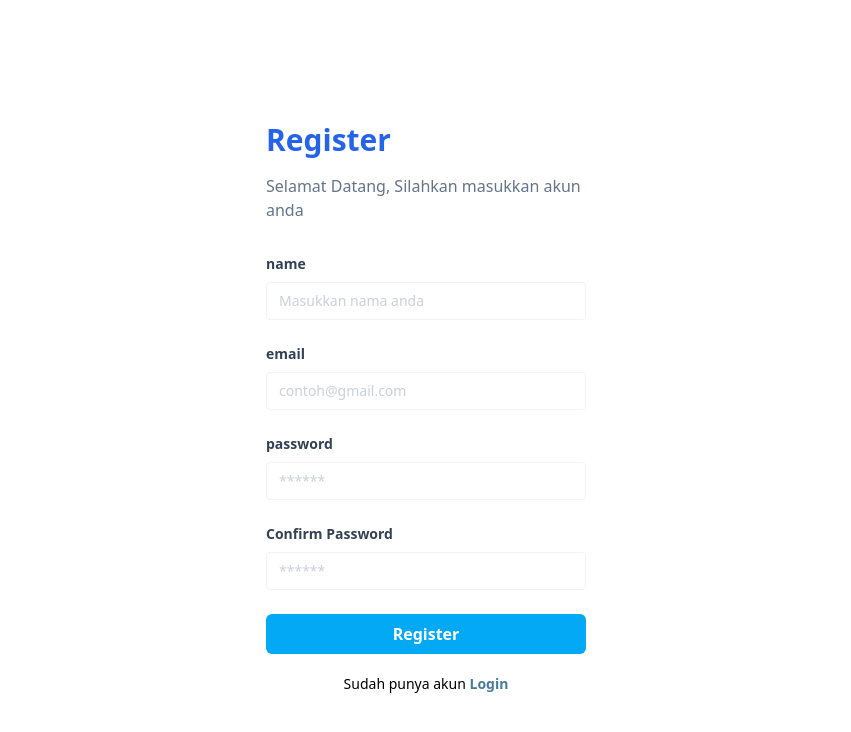
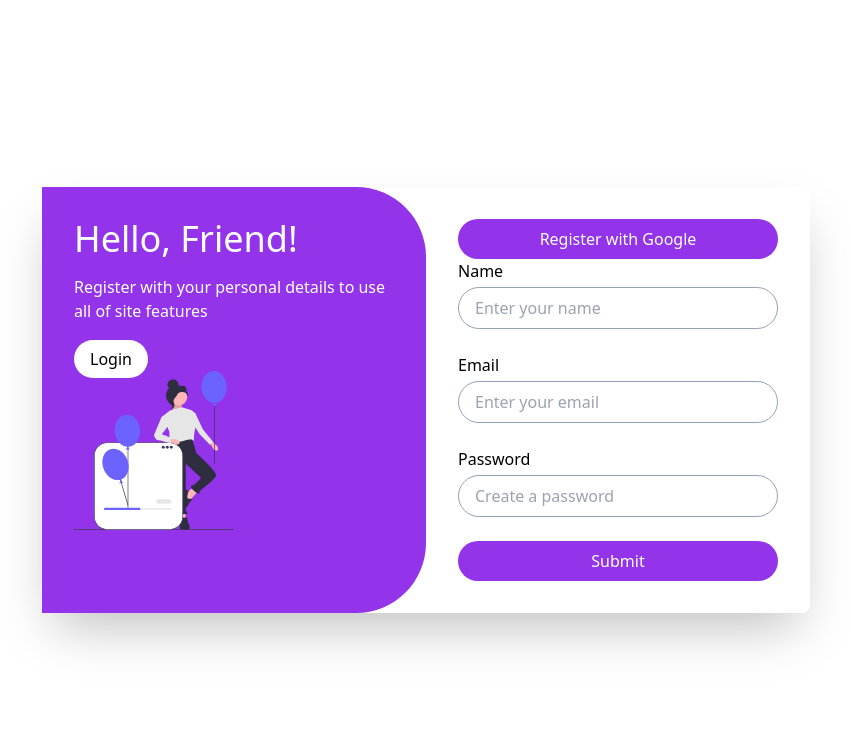
Before and after one commit to Anqalah/skripsi, a React (Vite) app in the folder fe/: page /register in a window 1280 px wide. Shown: the top 732 px of the page, without its empty margins (214-1065 px from the left). Built offline with nearby package versions, Linux system fonts and the light colour scheme.

Commit message:
rombak tampilan login

```diff
--- a/fe/package.json
+++ b/fe/package.json
@@ -12,6 +12,7 @@
   "dependencies": {
     "react": "^18.2.0",
     "react-dom": "^18.2.0",
+    "react-icons": "^5.2.1",
     "react-router-dom": "^6.23.1"
   },
   "devDependencies": {
--- /dev/null
+++ b/fe/src/Pages/forgot.jsx
@@ -0,0 +1,30 @@
+import FormInput from "../components/Elements/Input";
+import Form from "../components/Fragments/Form";
+import AuthLayout from "../components/Layouts/AuthLayouts";
+
+const ForgotPassword = () => {
+  const handleSubmit = (event) => {
+    event.preventDefault();
+    // Handle password reset
+  };
+
+  return (
+    <AuthLayout
+      title="Forgot Password"
+      subtitle="Remember your password?"
+      linkText="Sign In"
+      linkHref="/login"
+    >
+      <Form onSubmit={handleSubmit}>
+        <FormInput
+          label="Email"
+          type="email"
+          id="email"
+          placeholder="Enter your email"
+        />
+      </Form>
+    </AuthLayout>
+  );
+};
+
+export default ForgotPassword;
--- a/fe/src/Pages/login.jsx
+++ b/fe/src/Pages/login.jsx
@@ -1,17 +1,62 @@
-import FormLogin from "../components/Fragments/FormLogin";
+// import FormLogin from "../components/Fragments/FormLogin";
 import AuthLayout from "../components/Layouts/AuthLayouts";
-import { Link } from "react-router-dom";
+// import InputForm from "../components/Elements/Input";
+// import FormLogin from "../components/Fragments/FormLogin";
+import FormInput from "../components/Elements/Input";
+import { FcGoogle } from "react-icons/fc";
+import Form from "../components/Fragments/Form";
+
+// const LoginPage = () => {
+//   return (
+//     <AuthLayout title="Login" type="login">
+//       <FormLogin />
+//     </AuthLayout>
+//   );
+// };
+
+// export default LoginPage;
 
 const LoginPage = () => {
+  const handleSubmit = (event) => {
+    event.preventDefault();
+    // Handle login
+  };
+
   return (
-    <AuthLayout title="Login">
-      <FormLogin />
-      <p className="text-sm mt-5 text-center ">
-        Belum punya akun?{" "}
-        <Link to="/register" className="font-bold text-[#457b9d]">
-          Daftar
-        </Link>
-      </p>
+    <AuthLayout
+      title="Welcome Back!"
+      subtitle="Enter your personal details to use all of site features"
+      linkText="Register"
+      linkHref="/register"
+      >
+
+      <a
+        href="#"
+        className="flex items-center justify-center px-4 py-2 mb-4 bg-white text-black rounded-full border border-gray-300 hover:bg-gray-100 transition"
+      >
+        <FcGoogle className="mr-2" />
+        Login with Google
+      </a>
+      <Form onSubmit={handleSubmit}>
+        <FormInput
+          label="Email"
+          type="email"
+          id="email"
+          placeholder="Enter your email"
+        />
+        <FormInput
+          label="Password"
+          type="password"
+          id="password"
+          placeholder="Enter your password"
+        />
+      </Form>
+      <a
+        href="/forgot-password"
+        className="text-sm text-purple-800 hover:underline"
+      >
+        Forgot password?
+      </a>
     </AuthLayout>
   );
 };
--- a/fe/src/Pages/register.jsx
+++ b/fe/src/Pages/register.jsx
@@ -1,17 +1,57 @@
+import FormInput from "../components/Elements/Input";
+import InputForm from "../components/Elements/Input";
+import Form from "../components/Fragments/Form";
 import FormRegister from "../components/Fragments/FormRegister";
 import AuthLayout from "../components/Layouts/AuthLayouts";
-import { Link } from "react-router-dom";
 
+// const RegisterPage = () => {
+//   return (
+//     <AuthLayout title="Register" type="register">
+//       <FormRegister />
+//     </AuthLayout>
+//   );
+// };
+
+// export default RegisterPage;
 const RegisterPage = () => {
+  const handleSubmit = (event) => {
+    event.preventDefault();
+    // Handle registration
+  };
+
   return (
-    <AuthLayout title="Register">
-      <FormRegister />
-      <p className="text-sm mt-5 text-center ">
-        Sudah punya akun{" "}
-        <Link to="/login" className="font-bold text-[#457b9d]">
-          Login
-        </Link>
-      </p>
+    <AuthLayout
+      title="Hello, Friend!"
+      subtitle="Register with your personal details to use all of site features"
+      linkText="Login"
+      linkHref="/login"
+    >
+      <a
+        href="#"
+        className="flex justify-center px-4 py-2 bg-purple-600 text-white rounded-full hover:bg-purple-800 transition"
+      >
+        Register with Google
+      </a>
+      <Form onSubmit={handleSubmit}>
+        <FormInput
+          label="Name"
+          type="text"
+          id="name"
+          placeholder="Enter your name"
+        />
+        <FormInput
+          label="Email"
+          type="email"
+          id="email"
+          placeholder="Enter your email"
+        />
+        <FormInput
+          label="Password"
+          type="password"
+          id="password"
+          placeholder="Create a password"
+        />
+      </Form>
     </AuthLayout>
   );
 };
--- a/fe/src/components/Elements/Button/index.jsx
+++ b/fe/src/components/Elements/Button/index.jsx
@@ -1,9 +1,20 @@
-const Button = (props) => {
-  const { children, classname = "bg-black" } = props;
+// const Button = (props) => {
+//   const { children, classname = "bg-black" } = props;
+//   return (
+//     <button
+//       className={`h-10 px-6 font-semibold rounded-md ${classname} text-white`}
+//       type="submit"
+//     >
+//       {children}
+//     </button>
+//   );
+// };
+
+const Button = ({ children, onClick, className }) => {
   return (
     <button
-      className={`h-10 px-6 font-semibold rounded-md ${classname} text-white`}
-      type="submit"
+      onClick={onClick}
+      className={`px-4 py-2 rounded-full bg-purple-600 text-white hover:bg-purple-800 transition ${className}`}
     >
       {children}
     </button>
--- a/fe/src/components/Elements/Input/Input.jsx
+++ b/fe/src/components/Elements/Input/Input.jsx
@@ -1,13 +1,27 @@
-const Input = (props) => {
-  const { type, placeholder, name } = props;
+// const Input = (props) => {
+//   const { type, placeholder, name } = props;
+//   return (
+//     <input
+//       type={type}
+//       className="text-sm border rounded w-full py-2 px-3 text-slate-700 placeholder: opacity-50"
+//       placeholder={placeholder}
+//       name={name}
+//       id={name}
+//     />
+//   );
+// };
+
+import React from "react";
+
+const Input = ({ type, id, className, ...props }) => {
   return (
     <input
       type={type}
-      className="text-sm border rounded w-full py-2 px-3 text-slate-700 placeholder: opacity-50"
-      placeholder={placeholder}
-      name={name}
-      id={name}
+      id={id}
+      className={`w-full px-4 py-2 border border-slate-400 rounded-full focus:outline-none focus:ring-2 focus:ring-purple-400 ${className}`}
+      {...props}
     />
   );
 };
+
 export default Input;
--- a/fe/src/components/Elements/Input/Label.jsx
+++ b/fe/src/components/Elements/Input/Label.jsx
@@ -1,12 +1,24 @@
-const Label = (props) => {
-  const { htmlFor, children } = props;
+// const Label = (props) => {
+//   const { htmlFor, children } = props;
+//   return (
+//     <label
+//       htmlFor={htmlFor}
+//       className="block text-slate-700 text-sm font-bold mb-2"
+//     >
+//       {children}
+//     </label>
+//   );
+// };
+
+const Label = ({ htmlFor, children, className }) => {
   return (
     <label
       htmlFor={htmlFor}
-      className="block text-slate-700 text-sm font-bold mb-2"
+      className={`block mb-1 text-textMain ${className}`}
     >
       {children}
     </label>
   );
 };
+
 export default Label;
--- a/fe/src/components/Elements/Input/index.jsx
+++ b/fe/src/components/Elements/Input/index.jsx
@@ -1,13 +1,26 @@
 import Label from "./Label";
 import Input from "./Input";
 
-const InputForm = (props) => {
-  const { name, label, type, placeholder } = props;
+// const InputForm = (props) => {
+//   const { name, label, type, placeholder } = props;
+//   return (
+//     <div className="mb-6">
+//       <Label htmlFor={name}>{label}</Label>
+//       <Input name={name} type={type} placeholder={placeholder} />
+//     </div>
+//   );
+// };
+// export default InputForm
+
+const FormInput = ({ label, id, type, ...props }) => {
   return (
-    <div className="mb-6">
-      <Label htmlFor={name}>{label}</Label>
-      <Input name={name} type={type} placeholder={placeholder} />
+    <div className="mb-4">
+      <Label htmlFor={id}>{label}</Label>
+      <Input type={type} id={id} {...props} />
     </div>
   );
 };
-export default InputForm;
+
+export default FormInput;
+
+// export default InputForm;
--- /dev/null
+++ b/fe/src/components/Fragments/Form.jsx
@@ -0,0 +1,14 @@
+import Button from "../Elements/Button";
+
+const Form = ({ onSubmit, children }) => {
+  return (
+    <form onSubmit={onSubmit} className="space-y-6">
+      {children}
+      <Button type="submit" className="w-full">
+        Submit
+      </Button>
+    </form>
+  );
+};
+
+export default Form;
--- a/fe/src/components/Fragments/FormLogin.jsx
+++ b/fe/src/components/Fragments/FormLogin.jsx
@@ -1,23 +1,39 @@
-import InputForm from "../Elements/Input";
+
 import Button from "../Elements/Button";
 
-const FormLogin = () => {
+// const FormLogin = () => {
+//   return (
+//     <form action="">
+//       <InputForm
+//         label="email"
+//         type="email"
+//         placeholder="contoh@gmail.com"
+//         name="email"
+//       />
+//       <InputForm
+//         label="password"
+//         type="password"
+//         placeholder="******"
+//         name="password"
+//       />
+//       <Button classname="bg-[#03A9F4] w-full">Login</Button>
+//     </form>
+//   );
+// };
+// export default FormLogin;
+
+const FormLogin = ({ type, onSubmit, children }) => {
   return (
-    <form action="">
-      <InputForm
-        label="email"
-        type="email"
-        placeholder="contoh@gmail.com"
-        name="email"
-      />
-      <InputForm
-        label="password"
-        type="password"
-        placeholder="******"
-        name="password"
-      />
-      <Button classname="bg-[#03A9F4] w-full">Login</Button>
+    <form onSubmit={onSubmit} className="mt-6">
+      {children}
+      <Button
+        type="submit"
+        className="mt-4 w-full bg-purple-800 text-white hover:bg-purple-700 transition"
+      >
+        {type}
+      </Button>
     </form>
   );
 };
+
 export default FormLogin;
--- a/fe/src/components/Layouts/AuthLayouts.jsx
+++ b/fe/src/components/Layouts/AuthLayouts.jsx
@@ -1,15 +1,58 @@
-const AuthLayout = (props) => {
-  const { children, title } = props;
+// import { Link } from "react-router-dom";
+
+// const AuthLayout = (props) => {
+//   const { children, title, type } = props;
+//   return (
+//     <div className="flex justify-center min-h-screen items-center">
+//       <div className="w-full max-w-xs">
+//         <h1 className="text-3xl font-bold md-2 py-4 text-blue-600">{title}</h1>
+//         <p className="font-medium text-slate-500 mb-8">
+//           Selamat Datang, Silahkan masukkan akun anda
+//         </p>
+//         {children}
+//         <p className="text-sm mt-5 text-center ">
+//           {type === "login" ? " Belum punya akun?" : " Sudah punya akun?"}{" "}
+//           {type === "login" ? (
+//             <Link to="/register" className="font-bold text-[#457b9d]">
+//               Daftar
+//             </Link>
+//           ) : (
+//             type === "register" && (
+//               <Link to="/login" className="font-bold text-[#457b9d]">
+//                 Masuk
+//               </Link>
+//             )
+//           )}
+//         </p>
+//       </div>
+//     </div>
+//   );
+// };
+// export default AuthLayout;
+
+const AuthLayout = ({ title, subtitle, linkText, linkHref, children }) => {
   return (
-    <div className="flex justify-center min-h-screen items-center">
-      <div className="w-full max-w-xs">
-        <h1 className="text-3xl font-bold md-2 py-4 text-blue-600">{title}</h1>
-        <p className="font-medium text-slate-500 mb-8">
-          Selamat Datang, Silahkan masukkan akun anda
-        </p>
-        {children}
+    <div className="flex justify-center items-center min-h-screen bg-blueMain">
+      <div className="flex bg-white shadow-2xl rounded-lg max-w-3xl w-full">
+        <div className="w-1/2 p-8 bg-purple-600 text-white rounded-r-[70px]">
+          <h2 className="text-4xl mb-4">{title}</h2>
+          <p className="mb-6">{subtitle}</p>
+          <a
+            href={linkHref}
+            className="px-4 py-2 bg-white text-black rounded-full"
+          >
+            {linkText}
+          </a>
+          <img
+            src="undone.svg"
+            alt="Gambar"
+            className="w-1/2 itemns-center justify-center"
+          />
+        </div>
+        <div className="w-1/2 p-8">{children}</div>
       </div>
     </div>
   );
 };
+
 export default AuthLayout;
```
Also changed, not shown: fe/src/main.jsx (+6 -4 lines), fe/public/undone.svg (added), 1 other file (tests, documents, lock files or other folders).
